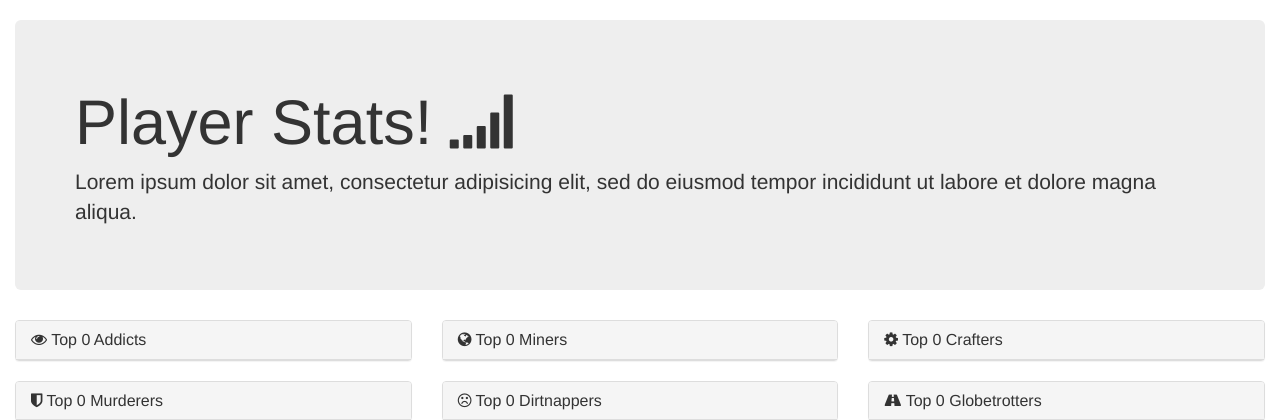
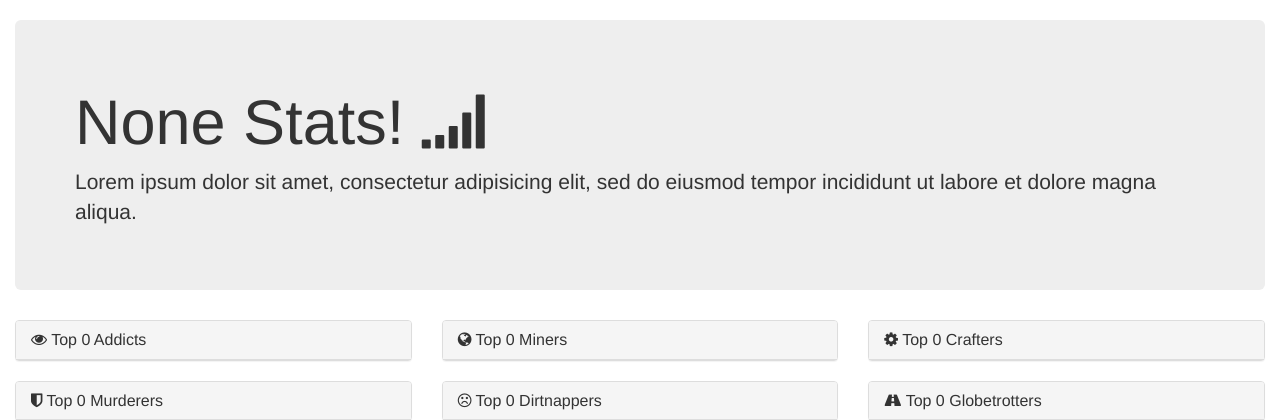
Before and after one commit to infinitewarp/minecraft-player-stats, a Flask app: template app/templates/world.html in a window 1280 px wide. Shown: the part 51-471 px from the top of the page. Run offline with Flask 2, Linux system fonts and the light colour scheme; the template is opened without the code that fills it, so the values that code supplies are empty; some libraries are stand-ins or nearby versions.

Commit message:
add configurable navbar links and world display name

```diff
--- a/app/templates/navbar.html
+++ b/app/templates/navbar.html
@@ -12,6 +12,11 @@
         </div>
         <div class="navbar-collapse collapse">
             <ul class="nav navbar-nav">
+                {% for text, url in config.NAVBAR_LINKS %}
+                <li>
+                    <a href="{{ url }}">{{ text }}</a>
+                </li>
+                {% endfor %}
                 <li class="dropdown">
                     <a href="#" class="dropdown-toggle" data-toggle="dropdown"><span class="glyphicon glyphicon-user"></span> Players <b class="caret"></b></a>
                     <ul class="dropdown-menu">
--- a/app/templates/world.html
+++ b/app/templates/world.html
@@ -6,7 +6,7 @@
 <div class="container-fluid" role="main">
     <!-- What kind of message would be useful here? -->
     <div class="jumbotron">
-        <h1>Player Stats! <span class="fa fa-signal"></span></h1>
+        <h1>{{ config.SERVER_NAME }} Stats! <span class="fa fa-signal"></span></h1>
         <p>Lorem ipsum dolor sit amet, consectetur adipisicing elit, sed do eiusmod tempor incididunt ut labore et dolore magna aliqua.</p>
     </div>
 
--- a/app/views.py
+++ b/app/views.py
@@ -1,4 +1,4 @@
-from app import app
+from app import app, config
 from flask import abort, jsonify, render_template
 from functools import wraps
 from player import Player
@@ -28,7 +28,7 @@
     most_kills = world.players_most_kills(10)
     most_deaths = world.players_most_deaths(10)
 
-    return render_template('world.html', players=world.players,
+    return render_template('world.html', config=config, players=world.players,
                            most_online=most_online,
                            most_broken=most_broken,
                            most_crafted=most_crafted,
@@ -52,6 +52,6 @@
     if username not in world.players:
         abort(404)
     player = world.players[username]
-    return render_template('player.html', players=world.players,
+    return render_template('player.html', config=config, players=world.players,
                            player=player,
                            )
```
Also changed, not shown: app/config.py (+10 -0 lines).
